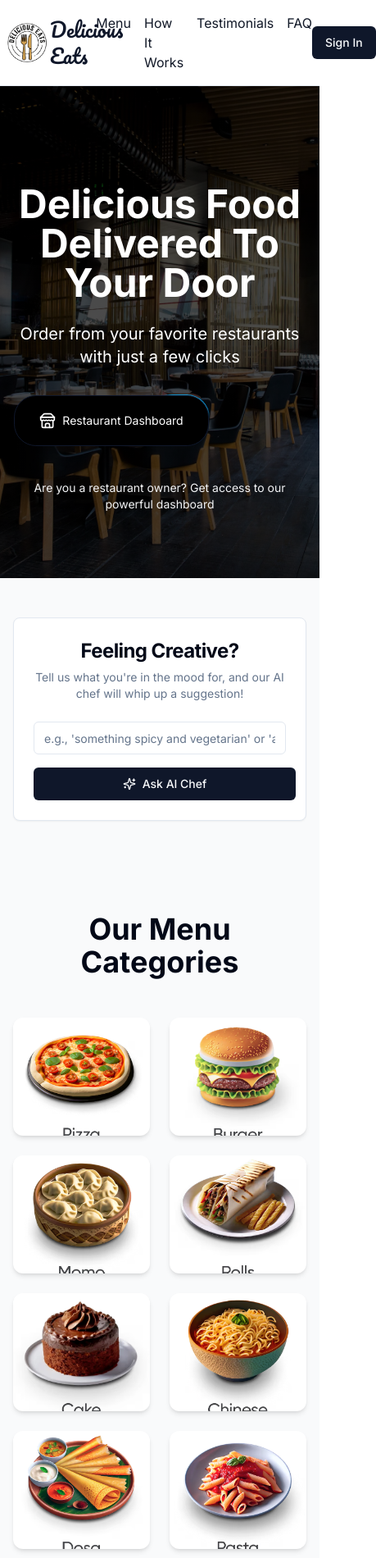
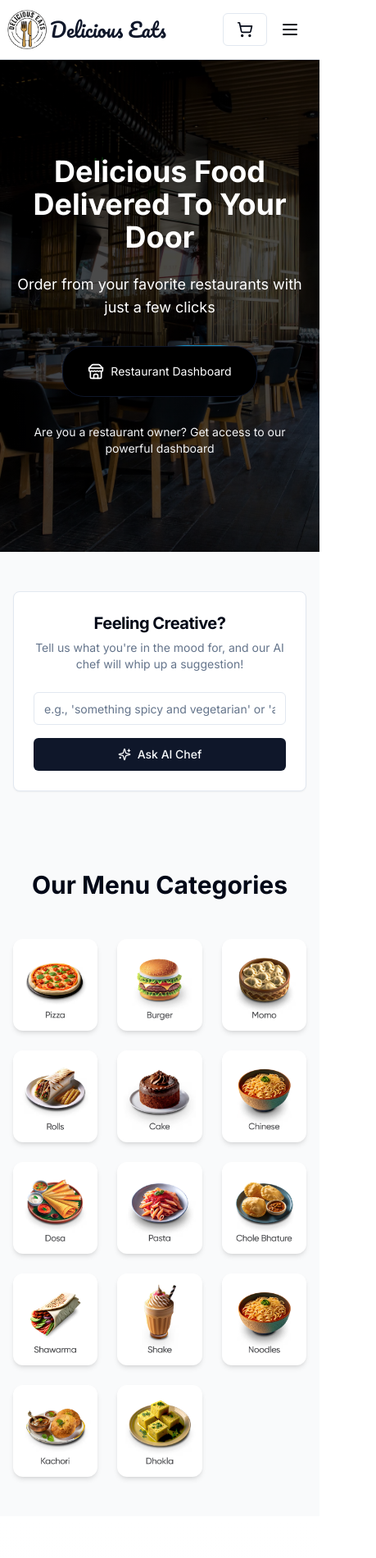
Before and after one commit to Abhi-developer01/Delicious-Eats, a Next.js app: page / in a window 390 px wide. Shown: the top 1900 px of the page at 82% size, 459 px wide, since content can reach past the window. Built offline with nearby package versions, Linux system fonts and the light colour scheme; no server answers.

Commit message:
made responsive

```diff
--- a/src/components/AISuggestionBox.tsx
+++ b/src/components/AISuggestionBox.tsx
@@ -108,9 +108,9 @@ export default function AISuggestionBox() {
   return (
     <section className="py-12 bg-gray-50">
       <div className="container mx-auto px-4">
-        <Card className="w-[80vw]max-w-2xl mx-auto">
+        <Card className="w-full max-w-2xl mx-auto">
           <CardHeader>
-            <CardTitle className="text-2xl font-bold text-center">Feeling Creative?</CardTitle>
+            <CardTitle className="text-xl sm:text-2xl font-bold text-center">Feeling Creative?</CardTitle>
             <CardDescription className="text-center">
               Tell us what you're in the mood for, and our AI chef will whip up a suggestion!
             </CardDescription>
@@ -125,7 +125,7 @@ export default function AISuggestionBox() {
                 className="w-full"
                 disabled={loading}
               />
-              <Button type="submit" className="w-80 mx-auto block flex items-center justify-center gap-2" disabled={loading}>
+              <Button type="submit" className="w-full sm:w-80 mx-auto block flex items-center justify-center gap-2" disabled={loading}>
   {loading ? (
     <>
       <Sparkles className="animate-spin h-4 w-4" />
@@ -148,7 +148,7 @@ export default function AISuggestionBox() {
       <div className="flex items-start gap-2">
         <ChefHat className="text-green-600 mt-1" size={20} />
         <div>
-          <h3 className="text-xl font-semibold">Dish Suggestion:</h3>
+          <h3 className="text-lg sm:text-xl font-semibold">Dish Suggestion:</h3>
           <p>{suggestion.dishName}</p>
         </div>
       </div>
--- a/src/components/faq.tsx
+++ b/src/components/faq.tsx
@@ -17,13 +17,13 @@ const faqs = [
 
 export default function FAQ() {
   return (
-    <section id="faq" className="py-20">
+    <section id="faq" className="py-12 sm:py-20">
       <div className="container mx-auto px-4">
-        <h2 className="text-3xl font-bold text-center mb-12">Frequently Asked Questions</h2>
-        <Accordion type="single" collapsible className="max-w-6xl mx-auto">
+        <h2 className="text-lg sm:text-3xl font-bold text-center mb-8 sm:mb-12">Frequently Asked Questions</h2>
+        <Accordion type="single" collapsible className="text-sm max-w-6xl mx-auto">
           {faqs.map((faq, index) => (
             <AccordionItem key={index} value={`item-${index}`}>
-              <AccordionTrigger>{faq.question}</AccordionTrigger>
+              <AccordionTrigger className="text-lg">{faq.question}</AccordionTrigger>
               <AccordionContent>{faq.answer}</AccordionContent>
             </AccordionItem>
           ))}
--- a/src/components/footer.tsx
+++ b/src/components/footer.tsx
@@ -7,14 +7,14 @@ export default function Footer() {
   return (
     <footer className="bg-gray-800 text-white py-8">
       <div className="container mx-auto px-4">
-        <div className="grid grid-cols-1 md:grid-cols-3 gap-8">
+        <div className="grid grid-cols-3 md:grid-cols-3 gap-8 text-center md:text-left">
           <div>
             <h3 className="text-xl font-semibold mb-4">Delicious Eats</h3>
-            <p>Bringing the best local food right to your doorstep.</p>
+            <p className="text-sm">Bringing the best local food right to your doorstep.</p>
           </div>
           <div>
             <h3 className="text-xl font-semibold mb-4">Quick Links</h3>
-            <ul className="space-y-2">
+            <ul className="space-y-2 text-sm">
               <li>
                 <Link href="#menu" className="hover:text-primary">
                   Menu
@@ -39,7 +39,7 @@ export default function Footer() {
           </div>
           <div>
             <h3 className="text-xl font-semibold mb-4">Connect With Us</h3>
-            <div className="flex space-x-4">
+            <div className="flex justify-center md:justify-start space-x-4">
               <a href="#" className="hover:text-primary">
                 <Facebook size={24} />
               </a>
--- a/src/components/header.tsx
+++ b/src/components/header.tsx
@@ -1,7 +1,7 @@
 'use client'
 
 import Link from "next/link"
-import { ShoppingCart } from "lucide-react"
+import { ShoppingCart, Menu, X } from "lucide-react"
 import { Button } from "@/components/ui/button"
 import { useCart } from "./cart-context"
 import { useAuth } from "./auth-context"
@@ -14,11 +14,12 @@ export default function Header() {
   const { cartItems } = useCart()
   const { user, signOut } = useAuth()
   const [showAuthModal, setShowAuthModal] = useState(false)
+  const [isMenuOpen, setIsMenuOpen] = useState(false)
 
   const cartItemCount = cartItems.reduce((total, item) => total + 1, 0)
 
   return (
-    <header className="bg-background border-b">
+    <header className="bg-background border-b sticky top-0 z-50">
       <div className="container mx-auto px-4 py-4 flex justify-between items-center">
         <Link href="/" className="inline-flex items-center space-x-3">
           <img
@@ -31,53 +32,73 @@ export default function Header() {
           </span>
         </Link>
 
-
+        {/* Desktop Navigation */}
+        <div className="hidden md:flex items-center space-x-8">
           <nav>
             <ul className="flex space-x-4">
-            <li>
-              <Link href="#menu" className="text-gray-900 hover:text-primary">
-                Menu
-              </Link>
-            </li>
-            <li>
-              <Link href="#how-it-works" className="text-gray-900 hover:text-primary">
-                How It Works
-              </Link>
-            </li>
-            <li>
-              <Link href="#testimonials" className="text-gray-900 hover:text-primary">
-                Testimonials
-              </Link>
-            </li>
-            <li>
-              <Link href="#faq" className="text-gray-900 hover:text-primary">
-                FAQ
-              </Link>
-            </li>
+              <li><Link href="#menu" className="text-gray-900 hover:text-primary">Menu</Link></li>
+              <li><Link href="#how-it-works" className="text-gray-900 hover:text-primary">How It Works</Link></li>
+              <li><Link href="#testimonials" className="text-gray-900 hover:text-primary">Testimonials</Link></li>
+              <li><Link href="#faq" className="text-gray-900 hover:text-primary">FAQ</Link></li>
             </ul>
           </nav>
           <div className="flex items-center space-x-4">
             {user ? (
               <>
-              <Button
-                variant="outline"
-                className="flex items-center"
-                onClick={() => router.push('/cart')}
-              >
+                <Button variant="outline" className="flex items-center" onClick={() => router.push('/cart')}>
                   <ShoppingCart className="mr-2" size={20} />
                   Cart ({cartItemCount})
                 </Button>
-              <Button variant="ghost" onClick={() => signOut()}>
+                <Button variant="ghost" onClick={() => signOut()}>Sign Out</Button>
+              </>
+            ) : (
+              <Button onClick={() => setShowAuthModal(true)}>Sign In</Button>
+            )}
+          </div>
+        </div>
+
+        {/* Mobile Menu Button & Cart */}
+        <div className="md:hidden flex items-center">
+          <Button
+            variant="outline"
+            className="flex items-center mr-2"
+            onClick={() => router.push('/cart')}
+          >
+            <ShoppingCart size={20} />
+            {cartItemCount > 0 && <span className="ml-2">({cartItemCount})</span>}
+          </Button>
+          <Button variant="ghost" size="icon" onClick={() => setIsMenuOpen(!isMenuOpen)}>
+            {isMenuOpen ? <X size={24} /> : <Menu size={24} />}
+            <span className="sr-only">Toggle menu</span>
+          </Button>
+        </div>
+      </div>
+
+      {/* Mobile Menu */}
+      {isMenuOpen && (
+        <div className="md:hidden bg-background border-t">
+          <nav className="px-4 pt-2 pb-4">
+            <ul className="space-y-2">
+              <li><Link href="#menu" onClick={() => setIsMenuOpen(false)} className="block py-2 text-gray-900 hover:text-primary">Menu</Link></li>
+              <li><Link href="#how-it-works" onClick={() => setIsMenuOpen(false)} className="block py-2 text-gray-900 hover:text-primary">How It Works</Link></li>
+              <li><Link href="#testimonials" onClick={() => setIsMenuOpen(false)} className="block py-2 text-gray-900 hover:text-primary">Testimonials</Link></li>
+              <li><Link href="#faq" onClick={() => setIsMenuOpen(false)} className="block py-2 text-gray-900 hover:text-primary">FAQ</Link></li>
+            </ul>
+            <div className="mt-4 pt-4 border-t">
+              {user ? (
+                <Button variant="ghost" onClick={() => { signOut(); setIsMenuOpen(false); }} className="w-full justify-start">
                   Sign Out
                 </Button>
-            </>
               ) : (
-            <Button onClick={() => setShowAuthModal(true)}>
+                <Button onClick={() => { setShowAuthModal(true); setIsMenuOpen(false); }} className="w-full">
                   Sign In
                 </Button>
               )}
             </div>
+          </nav>
         </div>
+      )}
+
       <AuthModal
         isOpen={showAuthModal}
         onClose={() => setShowAuthModal(false)}
--- a/src/components/hero.tsx
+++ b/src/components/hero.tsx
@@ -58,13 +58,13 @@ export default function Hero() {
       {/* Content */}
       <div className="container mx-auto px-4 relative z-10">
         <div className="max-w-3xl mx-auto text-center text-white">
-          <h1 className="text-5xl font-bold mb-6 animate-fade-in">
+          <h1 className="text-4xl sm:text-5xl font-bold mb-6 animate-fade-in">
             Delicious Food Delivered To Your Door
           </h1>
-          <p className="text-xl mb-8 animate-fade-in-delay">
+          <p className="text-lg sm:text-xl mb-8 animate-fade-in-delay">
             Order from your favorite restaurants with just a few clicks
           </p>
-          <div className="flex flex-col sm:flex-row gap-4 justify-center animate-fade-in-delay-2">
+          <div className="flex  sm:flex-row gap-4 justify-center animate-fade-in-delay-2">
             {/* <Button
               onClick={handleOrderClick}
               size="lg"
@@ -89,7 +89,7 @@ export default function Hero() {
             </Button>
 
           </div>
-          <p className="relative top-10 text-sm text-gray-100 animate-fade-in-delay-3">
+          <p className="mt-8 text-sm text-gray-100 animate-fade-in-delay-3">
             Are you a restaurant owner? Get access to our powerful dashboard
           </p>
         </div>
--- a/src/components/how-it-works.tsx
+++ b/src/components/how-it-works.tsx
@@ -51,22 +51,22 @@ const features = [
 
 export default function HowItWorks() {
   return (
-    <section id="how-it-works" className="py-20 bg-gradient-to-b from-white to-gray-50">
+    <section id="how-it-works" className="py-12 sm:py-20 bg-gradient-to-b from-white to-gray-50">
       <div className="container mx-auto px-4">
         <div className="max-w-3xl mx-auto text-center mb-16">
-          <h2 className="text-4xl font-bold mb-4 bg-clip-text text-transparent bg-gradient-to-r from-primary to-primary/80">
+          <h2 className="text-2xl sm:text-4xl font-bold mb-4 bg-clip-text text-transparent bg-gradient-to-r from-primary to-primary/80">
             Powerful Dashboard Features
           </h2>
-          <p className="text-lg text-gray-600">
+          <p className="text-base sm:text-lg text-gray-600">
             Everything you need to manage your restaurant efficiently in one place
           </p>
         </div>
 
-        <div className="grid grid-cols-1 md:grid-cols-2 lg:grid-cols-3 gap-8">
+        <div className="grid grid-cols-2 md:grid-cols-2 lg:grid-cols-3 gap-8">
           {features.map((feature, index) => (
             <div
               key={index}
-              className="relative group bg-white p-8 rounded-2xl shadow-sm hover:shadow-lg transition-all duration-300 border border-gray-100"
+              className="relative group bg-white p-6 sm:p-8 rounded-2xl shadow-sm hover:shadow-lg transition-all duration-300 border border-gray-100"
             >
               <div className={`inline-flex items-center justify-center w-12 h-12 rounded-xl mb-6 ${feature.color}`}>
                 <feature.icon className="w-6 h-6" />
--- a/src/components/menu.tsx
+++ b/src/components/menu.tsx
@@ -24,15 +24,15 @@ export default function Menu() {
   const router = useRouter()
 
   return (
-    <section id="menu" className="py-16 bg-gray-50">
+    <section id="menu" className="py-12 sm:py-16 bg-gray-50">
       <div className="container mx-auto px-4">
-        <h2 className="text-4xl font-bold text-center mb-12">Our Menu Categories</h2>
+        <h2 className="text-3xl sm:text-4xl font-bold text-center mb-12">Our Menu Categories</h2>
 
-        <div className="grid grid-cols-2 sm:grid-cols-3 md:grid-cols-5 lg:grid-cols-7 gap-6">
+        <div className="grid grid-cols-3 sm:grid-cols-3 md:grid-cols-5 lg:grid-cols-7 gap-6">
           {categories.map((category) => (
             <div
               key={category.id}
-              className="relative group cursor-pointer overflow-hidden rounded-xl shadow-md bg-white w-full h-36 md:h-40 lg:h-48"
+              className="relative group cursor-pointer overflow-hidden rounded-xl shadow-md bg-white w-full h-28 md:h-32 lg:h-40"
               onClick={() => router.push(`/dashboard/product?category=${category.id}`)}
             >
               {/* Full-Sized Category Image */}
@@ -40,7 +40,7 @@ export default function Menu() {
                 src={category.image_url}
                 alt={category.name}
                 fill
-                className="object-cover transition-transform duration-300 group-hover:scale-110"
+                className="object-contain p-2 transition-transform duration-300 group-hover:scale-110"
               />
             </div>
           ))}
--- a/src/components/testimonials.tsx
+++ b/src/components/testimonials.tsx
@@ -36,20 +36,20 @@ const testimonials = [
 
 export default function Testimonials() {
   return (
-    <section id="testimonials" className="py-20 bg-gray-50">
+    <section id="testimonials" className="py-12 sm:py-20 bg-gray-50">
       <div className="container mx-auto px-4">
-        <h2 className="text-4xl font-bold text-center mb-12 text-gray-800">
+        <h2 className="text-2xl sm:text-4xl font-bold text-center mb-12 text-gray-800">
           What Our Customers Say
         </h2>
 
-        <div className="grid grid-cols-1 sm:grid-cols-2 md:grid-cols-3 lg:grid-cols-5 gap-6">
+        <div className="grid grid-cols-2 sm:grid-cols-2 lg:grid-cols-3 gap-8">
           {testimonials.map((testimonial, index) => (
             <div
               key={index}
               className="bg-white rounded-2xl shadow-lg p-6 flex flex-col items-center text-center transform transition-all hover:scale-105 hover:shadow-xl"
             >
               {/* User Image */}
-              <div className="w-24 h-24 mb-4  rounded-full overflow-hidden border-2 border-gray-300">
+              <div className="w-20 h-20 sm:w-24 sm:h-24 mb-4 rounded-full overflow-hidden border-2 border-gray-300">
                 <Image
                   src={testimonial.image}
                   alt={testimonial.name}
```
Lines whose indentation alone changed are shown as unchanged.
